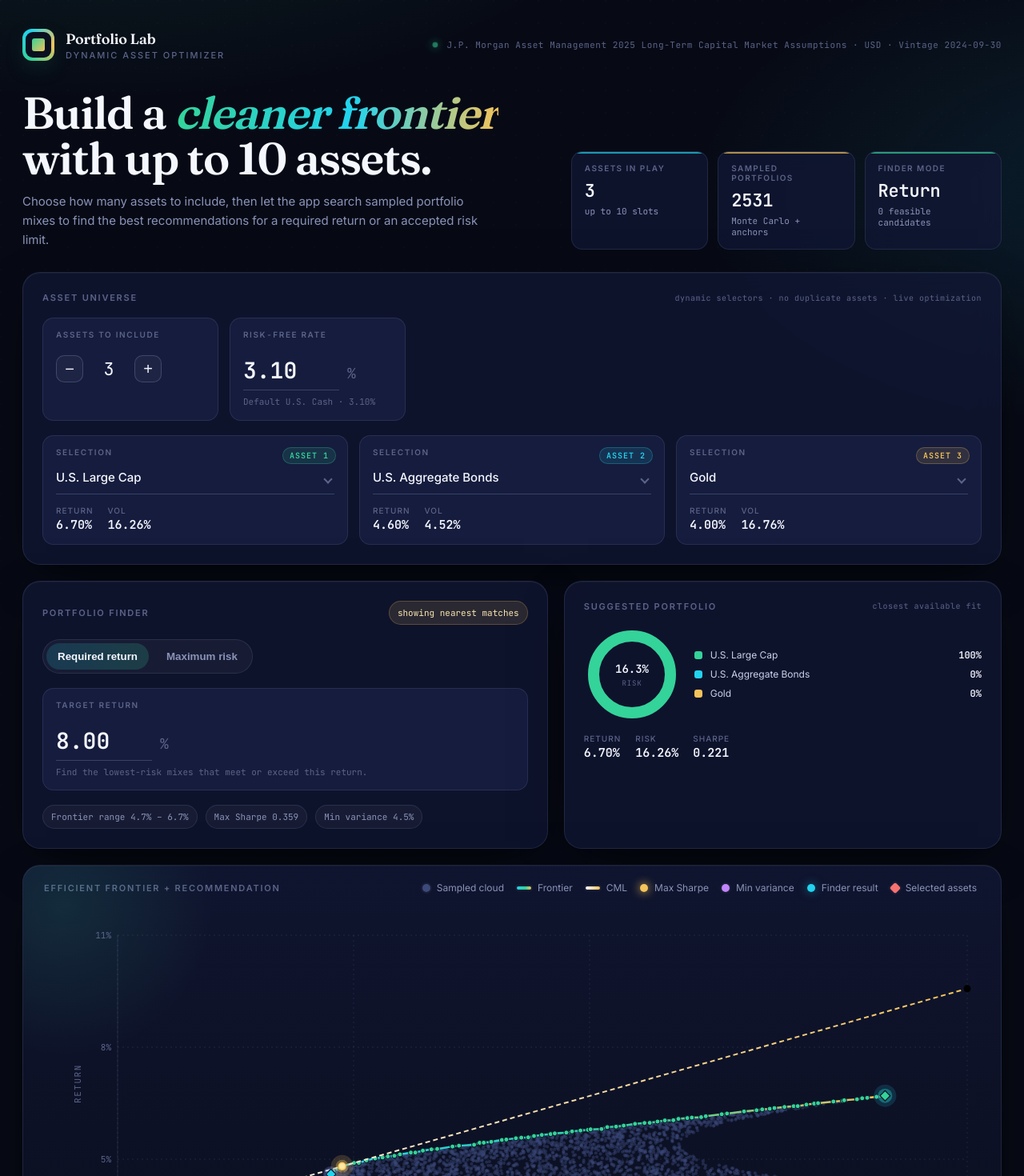
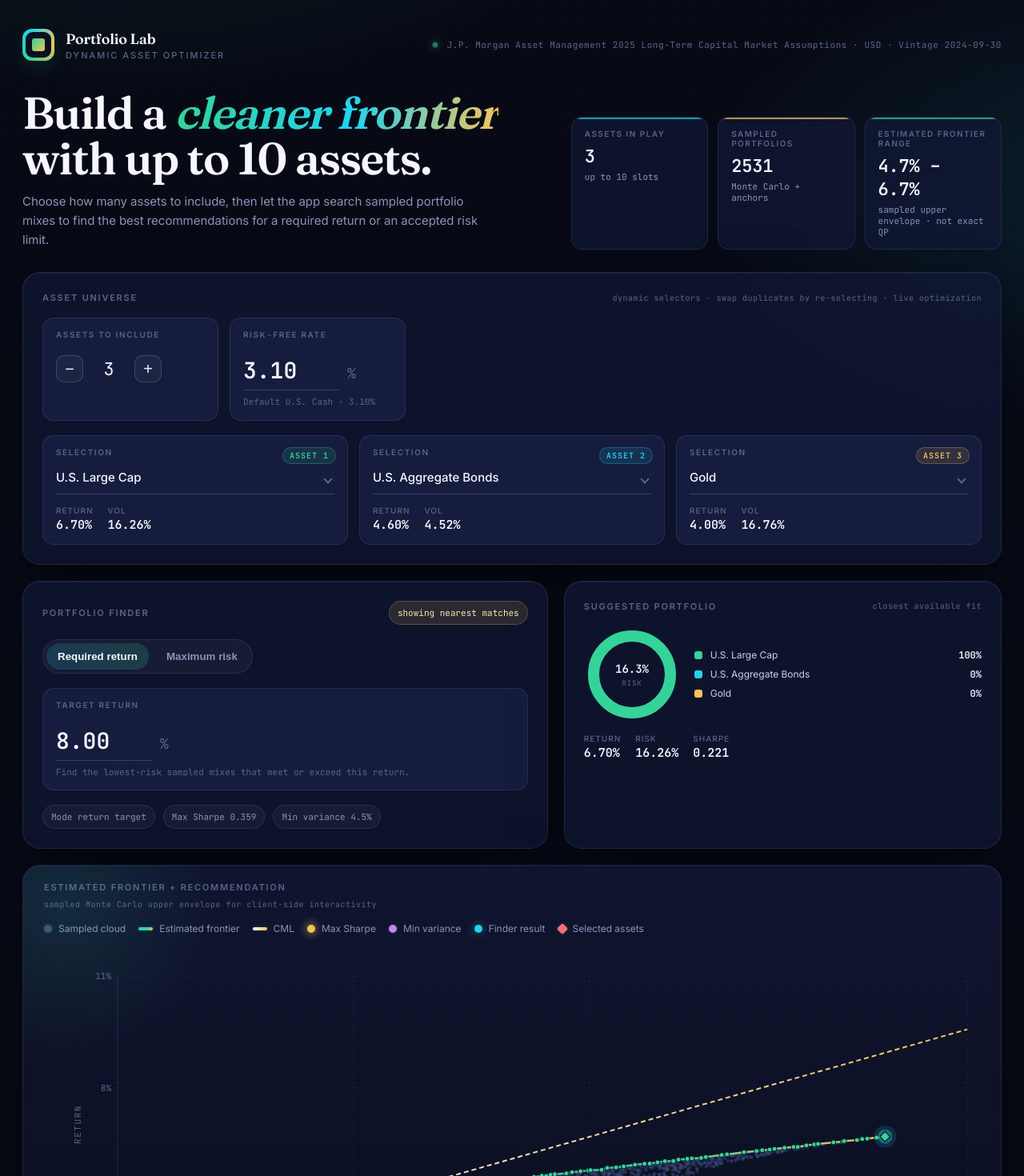
Before and after one commit to polysemous/efficient-frontier-calculator, a React (Vite) app: page / in a window 1280 px wide. Shown: the top 1470 px of the page at 80% size. Built offline with nearby package versions, Linux system fonts and the light colour scheme.

Commit message:
Address PR review feedback on dynamic optimizer

```diff
--- a/src/App.jsx
+++ b/src/App.jsx
@@ -53,22 +53,14 @@ const buildInitialSelection = (count) => {
   return seed;
 };
 
-const CustomTooltip = ({ active, payload }) => {
-  if (!active || !payload || payload.length === 0) return null;
-  const point = payload[0]?.payload;
-  if (!point) return null;
+const CloudDot = ({ cx, cy }) => {
+  if (cx == null || cy == null) return null;
+  return <circle cx={cx} cy={cy} r={2.1} fill="#3b4a7a" opacity={0.45} />;
+};
 
-  return (
-    <div className="tooltip-card">
-      <div className="tooltip-label">{point.label ?? 'Portfolio'}</div>
-      <div className="tooltip-row"><span>Return</span><span>{fmtPct(point.return)}</span></div>
-      <div className="tooltip-row"><span>Risk</span><span>{fmtPct(point.risk)}</span></div>
-      {typeof point.sharpe === 'number' && Number.isFinite(point.sharpe) ? (
-        <div className="tooltip-row"><span>Sharpe</span><span>{fmtNum(point.sharpe)}</span></div>
-      ) : null}
-      {point.weightLabel ? <div className="tooltip-weights">{point.weightLabel}</div> : null}
-    </div>
-  );
+const FrontierDot = ({ cx, cy }) => {
+  if (cx == null || cy == null) return null;
+  return <circle cx={cx} cy={cy} r={3} fill="#34d399" stroke="#0b1020" strokeWidth={1} />;
 };
 
 const SharpeShape = ({ cx, cy }) => {
@@ -124,14 +116,22 @@ const RiskFreeShape = ({ cx, cy }) => {
   );
 };
 
-const FrontierDot = ({ cx, cy }) => {
-  if (cx == null || cy == null) return null;
-  return <circle cx={cx} cy={cy} r={3} fill="#34d399" stroke="#0b1020" strokeWidth={1} />;
-};
+const CustomTooltip = ({ active, payload }) => {
+  if (!active || !payload || payload.length === 0) return null;
+  const point = payload[0]?.payload;
+  if (!point) return null;
 
-const CloudDot = ({ cx, cy }) => {
-  if (cx == null || cy == null) return null;
-  return <circle cx={cx} cy={cy} r={2.1} fill="#3b4a7a" opacity={0.45} />;
+  return (
+    <div className="tooltip-card">
+      <div className="tooltip-label">{point.label ?? 'Portfolio'}</div>
+      <div className="tooltip-row"><span>Return</span><span>{fmtPct(point.return)}</span></div>
+      <div className="tooltip-row"><span>Risk</span><span>{fmtPct(point.risk)}</span></div>
+      {typeof point.sharpe === 'number' && Number.isFinite(point.sharpe) ? (
+        <div className="tooltip-row"><span>Sharpe</span><span>{fmtNum(point.sharpe)}</span></div>
+      ) : null}
+      {point.fullWeightLabel ? <div className="tooltip-weights">{point.fullWeightLabel}</div> : null}
+    </div>
+  );
 };
 
 const Donut = ({ segments, centerTop, centerBottom }) => {
@@ -209,7 +209,7 @@ const EfficientFrontierApp = () => {
     });
   };
 
-  const analysis = useMemo(() => {
+  const optimizedSet = useMemo(() => {
     const activeAssets = selected.slice(0, assetCount);
     const sampleCount = chooseSampleCount(activeAssets.length);
     const portfolios = generatePortfolioSet({
@@ -225,13 +225,6 @@ const EfficientFrontierApp = () => {
     const minVariance = sortedByRisk[0] ? [{ ...sortedByRisk[0], label: 'Minimum variance portfolio' }] : [];
     const maxSharpePoint = [...portfolios].sort((a, b) => b.sharpe - a.sharpe)[0];
     const maxSharpe = maxSharpePoint ? [{ ...maxSharpePoint, label: 'Maximum Sharpe portfolio' }] : [];
-    const solutions = findPortfolioSolutions({
-      portfolios,
-      mode: finderMode,
-      targetValue: finderTarget,
-      limit: 10
-    });
-    const finderResult = solutions.feasible[0] ?? solutions.fallback[0] ?? null;
 
     return {
       activeAssets,
@@ -239,22 +232,28 @@ const EfficientFrontierApp = () => {
       portfolios,
       frontier,
       minVariance,
-      maxSharpe,
-      finderResult,
-      feasibleSolutions: solutions.feasible,
-      fallbackSolutions: solutions.fallback
+      maxSharpe
     };
-  }, [assetCount, finderMode, finderTarget, riskFreeRateValue, selected]);
+  }, [assetCount, riskFreeRateValue, selected]);
 
-  const ms = analysis.maxSharpe[0];
-  const mv = analysis.minVariance[0];
-  const recommendation = analysis.finderResult;
-  const visibleSolutions = analysis.feasibleSolutions.length > 0 ? analysis.feasibleSolutions : analysis.fallbackSolutions;
-  const frontierReturns = analysis.frontier.map((point) => point.return);
+  const finderResults = useMemo(() => {
+    return findPortfolioSolutions({
+      portfolios: optimizedSet.portfolios,
+      mode: finderMode,
+      targetValue: finderTarget,
+      limit: 10
+    });
+  }, [finderMode, finderTarget, optimizedSet.portfolios]);
+
+  const recommendation = finderResults.feasible[0] ?? finderResults.fallback[0] ?? null;
+  const visibleSolutions = finderResults.feasible.length > 0 ? finderResults.feasible : finderResults.fallback;
+  const ms = optimizedSet.maxSharpe[0];
+  const mv = optimizedSet.minVariance[0];
+  const frontierReturns = optimizedSet.frontier.map((point) => point.return);
   const frontierLow = frontierReturns.length ? Math.min(...frontierReturns) : 0;
   const frontierHigh = frontierReturns.length ? Math.max(...frontierReturns) : 0;
 
-  const selectedAssets = analysis.activeAssets.map((name, index) => ({
+  const selectedAssets = optimizedSet.activeAssets.map((name, index) => ({
     name,
     return: getDisplayedReturn(name),
     risk: getDisplayedVolatility(name),
@@ -263,12 +262,11 @@ const EfficientFrontierApp = () => {
   }));
 
   const basePoints = [
-    ...analysis.portfolios,
+    ...optimizedSet.portfolios,
     ...selectedAssets.map((point) => ({ risk: point.risk, return: point.return })),
     { risk: 0, return: riskFreeRateValue },
     ...(recommendation ? [recommendation] : [])
   ];
-  const xMin = 0;
   const xMax = Math.ceil(Math.max(...basePoints.map((point) => point.risk)) + 1);
 
   const capitalMarketLine = ms && ms.risk > 0
@@ -287,10 +285,17 @@ const EfficientFrontierApp = () => {
   const yMin = Math.floor(Math.min(...allYs) - 0.5);
   const yMax = Math.ceil(Math.max(...allYs) + 0.5);
 
-  const recommendationPoint = recommendation ? [{ ...recommendation, label: analysis.feasibleSolutions.length ? 'Suggested portfolio' : 'Nearest portfolio' }] : [];
+  const recommendationPoint = recommendation
+    ? [{ ...recommendation, label: finderResults.feasible.length ? 'Suggested portfolio' : 'Nearest portfolio' }]
+    : [];
+
+  const displayCloud = useMemo(() => {
+    const step = optimizedSet.portfolios.length > 7000 ? 3 : optimizedSet.portfolios.length > 4500 ? 2 : 1;
+    return optimizedSet.portfolios.filter((_, index) => index % step === 0);
+  }, [optimizedSet.portfolios]);
 
   const donutSegments = (point) =>
-    analysis.activeAssets.map((name, index) => ({
+    optimizedSet.activeAssets.map((name, index) => ({
       name,
       value: point.weightPct[index],
       color: slotColors[index % slotColors.length]
@@ -326,18 +331,20 @@ const EfficientFrontierApp = () => {
           <div className="kpi-grid">
             <div className="kpi" style={{ '--kpi-accent': 'var(--accent-2)' }}>
               <div className="kpi-label">Assets in play</div>
-              <div className="kpi-value">{analysis.activeAssets.length}</div>
+              <div className="kpi-value">{optimizedSet.activeAssets.length}</div>
               <div className="kpi-delta">up to 10 slots</div>
             </div>
             <div className="kpi" style={{ '--kpi-accent': 'var(--accent-3)' }}>
               <div className="kpi-label">Sampled portfolios</div>
-              <div className="kpi-value">{analysis.portfolios.length}</div>
+              <div className="kpi-value">{optimizedSet.portfolios.length}</div>
               <div className="kpi-delta">Monte Carlo + anchors</div>
             </div>
             <div className="kpi" style={{ '--kpi-accent': 'var(--accent)' }}>
-              <div className="kpi-label">Finder mode</div>
-              <div className="kpi-value">{finderMode === 'requiredReturn' ? 'Return' : 'Risk'}</div>
-              <div className="kpi-delta">{analysis.feasibleSolutions.length} feasible candidates</div>
+              <div className="kpi-label">Estimated frontier range</div>
+              <div className="kpi-value">
+                {frontierReturns.length ? `${fmtPct(frontierLow, 1)} – ${fmtPct(frontierHigh, 1)}` : '—'}
+              </div>
+              <div className="kpi-delta">sampled upper envelope · not exact QP</div>
             </div>
           </div>
         </div>
@@ -346,7 +353,7 @@ const EfficientFrontierApp = () => {
           <div className="panel-header">
             <h2 className="panel-title">Asset universe</h2>
             <div className="header-meta" style={{ fontSize: 10 }}>
-              dynamic selectors · no duplicate assets · live optimization
+              dynamic selectors · swap duplicates by re-selecting · live optimization
             </div>
           </div>
 
@@ -354,16 +361,34 @@ const EfficientFrontierApp = () => {
             <div className="count-stepper">
               <span className="asset-label">Assets to include</span>
               <div className="stepper-controls">
-                <button className="stepper-button" onClick={() => handleAssetCountChange(assetCount - 1)} disabled={assetCount <= 2}>−</button>
+                <button
+                  className="stepper-button"
+                  aria-label="Decrease asset count"
+                  onClick={() => handleAssetCountChange(assetCount - 1)}
+                  disabled={assetCount <= 2}
+                >−</button>
                 <span className="stepper-value">{assetCount}</span>
-                <button className="stepper-button" onClick={() => handleAssetCountChange(assetCount + 1)} disabled={assetCount >= 10}>+</button>
+                <button
+                  className="stepper-button"
+                  aria-label="Increase asset count"
+                  onClick={() => handleAssetCountChange(assetCount + 1)}
+                  disabled={assetCount >= 10}
+                >+</button>
               </div>
             </div>
 
             <div className="rf-card compact">
               <div className="asset-label">Risk-free rate</div>
               <div className="rf-input-row">
-                <input className="rf-input" type="number" step="0.01" value={riskFreeRate} onChange={(e) => setRiskFreeRate(e.target.value)} />
+                <input
+                  className="rf-input"
+                  type="number"
+                  step="0.01"
+                  min="0"
+                  max="15"
+                  value={riskFreeRate}
+                  onChange={(e) => setRiskFreeRate(e.target.value)}
+                />
                 <span className="rf-suffix">%</span>
               </div>
               <div className="rf-hint">Default U.S. Cash · {defaultRiskFreeRate.toFixed(2)}%</div>
@@ -371,8 +396,8 @@ const EfficientFrontierApp = () => {
           </div>
 
           <div className="dynamic-asset-grid">
-            {analysis.activeAssets.map((assetName, index) => (
-              <div key={`${index}-${assetName}`} className="asset-card" data-slot={index % slotColors.length}>
+            {optimizedSet.activeAssets.map((assetName, index) => (
+              <div key={index} className="asset-card" data-slot={index % slotColors.length}>
                 <span className="slot-pill">ASSET {index + 1}</span>
                 <div className="asset-label">Selection</div>
                 <div className="asset-select-wrap">
@@ -381,11 +406,9 @@ const EfficientFrontierApp = () => {
                     value={assetName}
                     onChange={(event) => handleAssetSelection(index, event.target.value)}
                   >
-                    {allAssetNames
-                      .filter((name) => name === assetName || !analysis.activeAssets.includes(name))
-                      .map((name) => (
-                        <option key={name} value={name}>{name}</option>
-                      ))}
+                    {allAssetNames.map((name) => (
+                      <option key={name} value={name}>{name}</option>
+                    ))}
                   </select>
                 </div>
                 <div className="asset-stats">
@@ -407,8 +430,8 @@ const EfficientFrontierApp = () => {
           <div className="panel finder-panel">
             <div className="panel-header">
               <h2 className="panel-title">Portfolio finder</h2>
-              <div className={`status-pill ${analysis.feasibleSolutions.length ? 'success' : 'warning'}`}>
-                {analysis.feasibleSolutions.length ? 'feasible solutions found' : 'showing nearest matches'}
+              <div className={`status-pill ${finderResults.feasible.length ? 'success' : 'warning'}`}>
+                {finderResults.feasible.length ? 'feasible solutions found' : 'showing nearest matches'}
               </div>
             </div>
 
@@ -430,14 +453,14 @@ const EfficientFrontierApp = () => {
                 </div>
                 <div className="rf-hint">
                   {finderMode === 'requiredReturn'
-                    ? 'Find the lowest-risk mixes that meet or exceed this return.'
-                    : 'Find the highest-return mixes that stay within this risk.'}
+                    ? 'Find the lowest-risk sampled mixes that meet or exceed this return.'
+                    : 'Find the highest-return sampled mixes that stay within this risk.'}
                 </div>
               </div>
             </div>
 
             <div className="finder-summary">
-              <div className="summary-chip">Frontier range {frontierReturns.length ? `${fmtPct(frontierLow, 1)} – ${fmtPct(frontierHigh, 1)}` : '—'}</div>
+              <div className="summary-chip">Mode {finderMode === 'requiredReturn' ? 'return target' : 'risk budget'}</div>
               <div className="summary-chip">Max Sharpe {ms ? fmtNum(ms.sharpe) : '—'}</div>
               <div className="summary-chip">Min variance {mv ? fmtPct(mv.risk, 1) : '—'}</div>
             </div>
@@ -447,7 +470,7 @@ const EfficientFrontierApp = () => {
             <div className="panel-header">
               <h2 className="panel-title">Suggested portfolio</h2>
               <div className="header-meta" style={{ fontSize: 10 }}>
-                {analysis.feasibleSolutions.length ? 'best exact fit' : 'closest available fit'}
+                {finderResults.feasible.length ? 'best exact fit' : 'closest available fit'}
               </div>
             </div>
             {recommendation ? (
@@ -455,7 +478,7 @@ const EfficientFrontierApp = () => {
                 <div className="donut-wrap">
                   <Donut segments={donutSegments(recommendation)} centerTop={finderMode === 'requiredReturn' ? fmtPct(recommendation.risk, 1) : fmtPct(recommendation.return, 1)} centerBottom={finderMode === 'requiredReturn' ? 'RISK' : 'RETURN'} />
                   <div className="donut-legend">
-                    {analysis.activeAssets.map((name, index) => (
+                    {optimizedSet.activeAssets.map((name, index) => (
                       <div className="donut-legend-row" key={name}>
                         <span className="legend-swatch" style={{ background: slotColors[index % slotColors.length] }} />
                         <span className="name">{name}</span>
@@ -478,10 +501,15 @@ const EfficientFrontierApp = () => {
 
         <div className="chart-panel">
           <div className="chart-header">
-            <h2 className="panel-title">Efficient frontier + recommendation</h2>
+            <div>
+              <h2 className="panel-title">Estimated frontier + recommendation</h2>
+              <div className="header-meta" style={{ fontSize: 10, marginTop: 8 }}>
+                sampled Monte Carlo upper envelope for client-side interactivity
+              </div>
+            </div>
             <div className="chart-legend">
               <span className="legend-item"><span className="legend-dot cloud" /> Sampled cloud</span>
-              <span className="legend-item"><span className="legend-dot frontier" /> Frontier</span>
+              <span className="legend-item"><span className="legend-dot frontier" /> Estimated frontier</span>
               <span className="legend-item"><span className="legend-dot cml" /> CML</span>
               <span className="legend-item"><span className="legend-dot sharpe" /> Max Sharpe</span>
               <span className="legend-item"><span className="legend-dot minvar" /> Min variance</span>
@@ -504,19 +532,31 @@ const EfficientFrontierApp = () => {
                 </linearGradient>
               </defs>
               <CartesianGrid strokeDasharray="2 4" stroke="rgba(148,163,205,0.14)" />
-              <XAxis type="number" dataKey="risk" domain={[xMin, xMax]} tickFormatter={(value) => `${value}%`} stroke="rgba(148,163,205,0.4)" tickLine={false}>
+              <XAxis type="number" dataKey="risk" domain={[0, xMax]} tickFormatter={(value) => `${value}%`} stroke="rgba(148,163,205,0.4)" tickLine={false}>
                 <Label value="RISK (σ)" position="insideBottom" offset={-18} className="recharts-label" />
               </XAxis>
               <YAxis type="number" dataKey="return" domain={[yMin, yMax]} tickFormatter={(value) => `${value}%`} stroke="rgba(148,163,205,0.4)" tickLine={false}>
                 <Label value="RETURN" angle={-90} position="insideLeft" offset={10} className="recharts-label" />
               </YAxis>
               <Tooltip content={<CustomTooltip />} cursor={{ stroke: 'rgba(148,163,205,0.25)', strokeDasharray: '2 3' }} />
-              <Scatter name="Sampled cloud" data={analysis.portfolios} shape={<CloudDot />} />
-              <Scatter name="Efficient frontier" data={analysis.frontier.map((point) => ({ ...point, label: 'Efficient frontier' }))} shape={<FrontierDot />} line={{ stroke: 'url(#frontierLine)', strokeWidth: 2.5 }} lineType="joint" />
-              <Scatter name="Capital Market Line" data={capitalMarketLine} line={{ stroke: 'url(#cmlLine)', strokeWidth: 2, strokeDasharray: '6 4' }} lineType="joint" />
+              <Scatter name="Sampled cloud" data={displayCloud} shape={<CloudDot />} />
+              <Scatter
+                name="Estimated frontier"
+                data={optimizedSet.frontier.map((point) => ({ ...point, label: 'Estimated frontier' }))}
+                shape={<FrontierDot />}
+                line={{ stroke: 'url(#frontierLine)', strokeWidth: 2.5 }}
+                lineType="joint"
+              />
+              <Scatter
+                name="Capital Market Line"
+                data={capitalMarketLine}
+                shape={() => null}
+                line={{ stroke: 'url(#cmlLine)', strokeWidth: 2, strokeDasharray: '6 4' }}
+                lineType="joint"
+              />
               <Scatter name="Risk-free rate" data={capitalMarketLine.slice(0, 1)} shape={<RiskFreeShape />} />
-              <Scatter name="Minimum variance" data={analysis.minVariance} shape={<MinVarShape />} />
-              <Scatter name="Maximum Sharpe" data={analysis.maxSharpe} shape={<SharpeShape />} />
+              <Scatter name="Minimum variance" data={optimizedSet.minVariance} shape={<MinVarShape />} />
+              <Scatter name="Maximum Sharpe" data={optimizedSet.maxSharpe} shape={<SharpeShape />} />
               <Scatter name="Finder result" data={recommendationPoint} shape={<FinderShape />} />
               <Scatter name="Selected assets" data={selectedAssets} shape={<SelectedAssetShape />} />
             </ScatterChart>
@@ -549,7 +589,7 @@ const EfficientFrontierApp = () => {
                       <td>{fmtPct(point.return)}</td>
                       <td>{fmtPct(point.risk)}</td>
                       <td>{Number.isFinite(point.sharpe) ? fmtNum(point.sharpe) : '—'}</td>
-                      <td className="weights-cell">{point.weightLabel}</td>
+                      <td className="weights-cell" title={point.fullWeightLabel}>{point.weightLabel}</td>
                     </tr>
                   ))
                 ) : (
```
